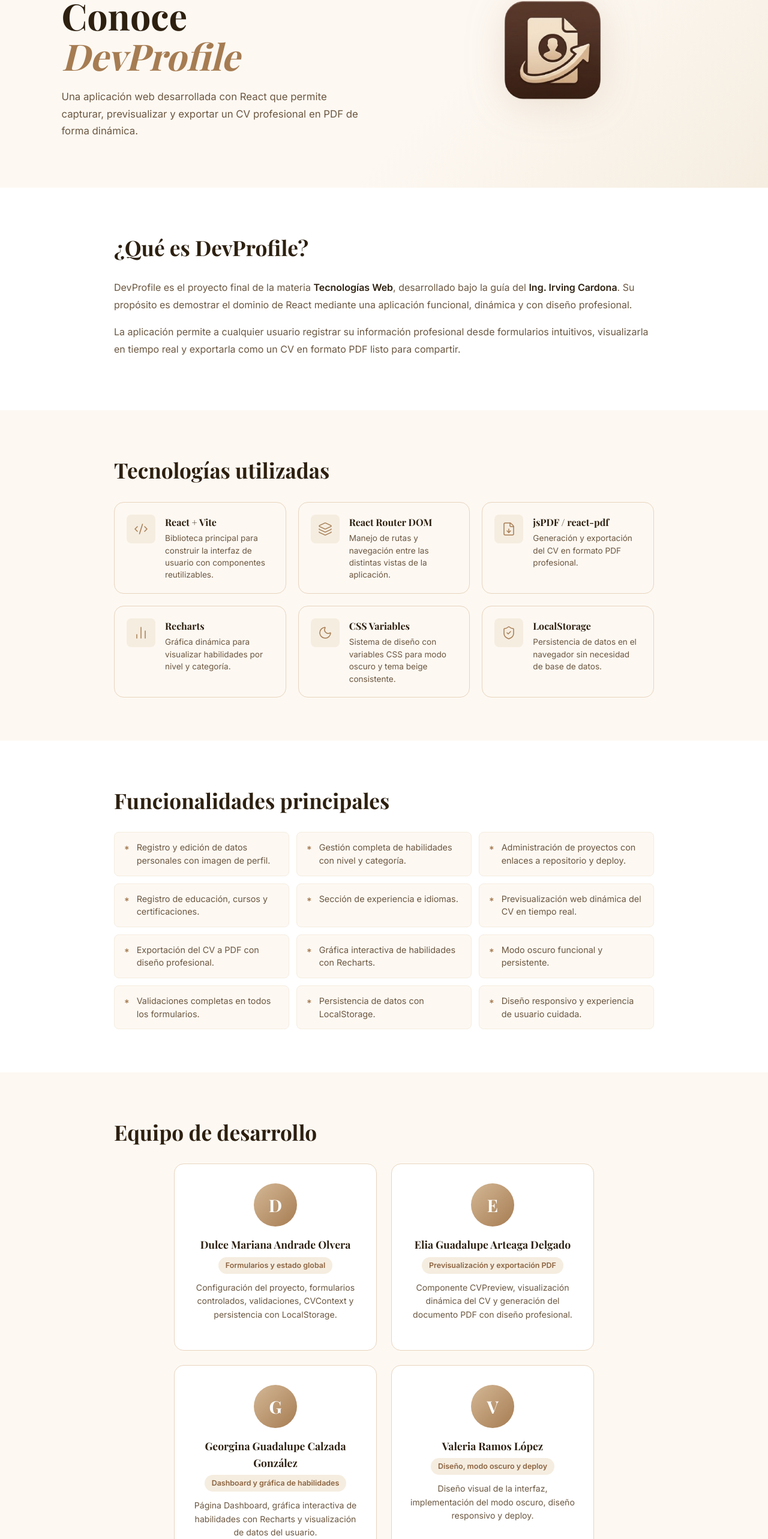
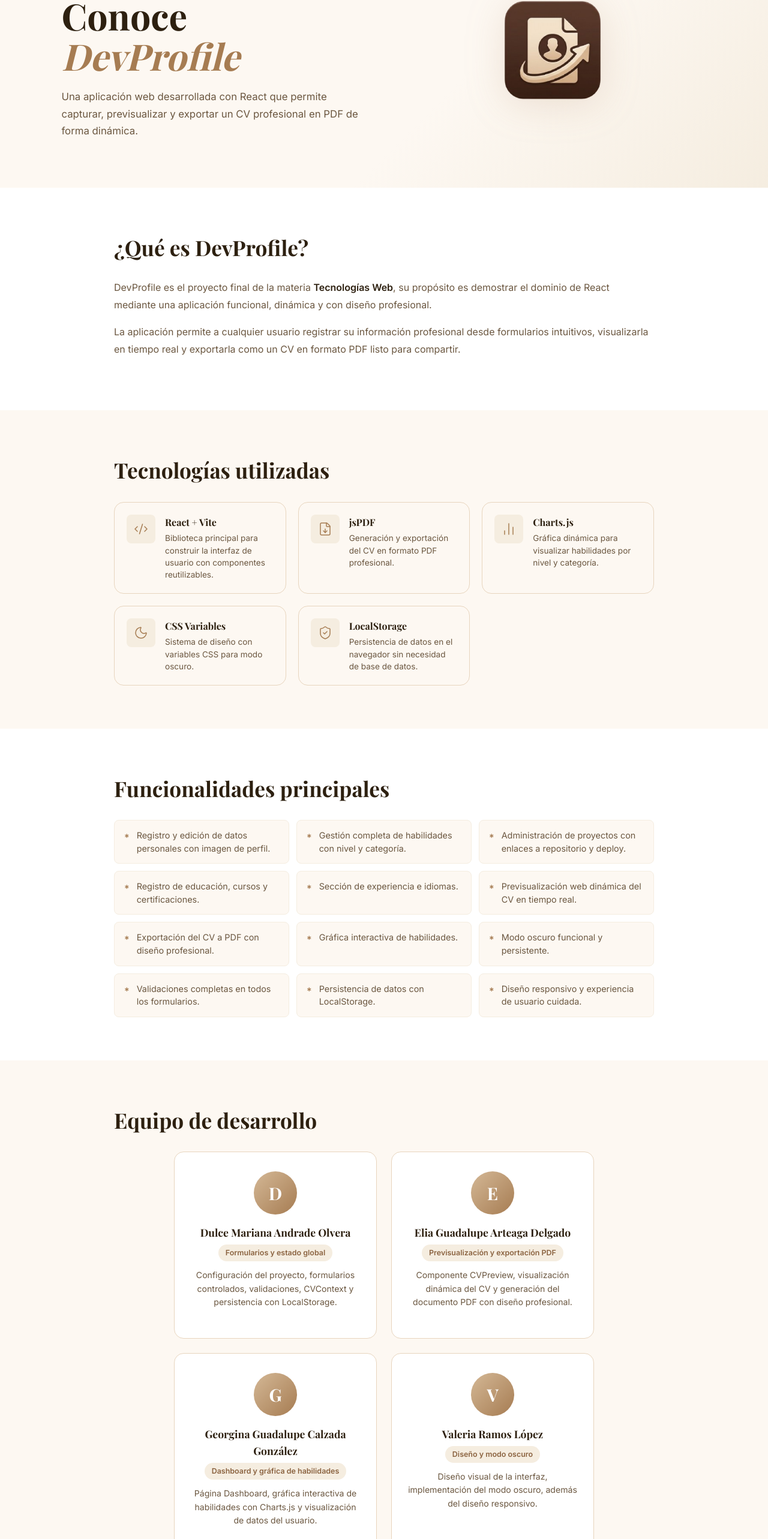
Before and after one commit to DulceMarianaAndrade/devprofile, a React (Vite) app: page /about in a window 1280 px wide. Shown: the part 214-2780 px from the top of the page at 60% size. Built offline with nearby package versions, Linux system fonts and the light colour scheme.

Commit message:
correcciones finales

```diff
--- a/src/components/ExtraInfoForm.jsx
+++ b/src/components/ExtraInfoForm.jsx
@@ -238,7 +238,7 @@
               name="descripcion"
               value={formIdioma.descripcion}
               onChange={handleChangeIdioma}
-              placeholder="Ej. Cambridge B2"
+              placeholder="Ej. Conocimientos básicos del idioma"
             />
           </div>
 
--- a/src/components/Footer.jsx
+++ b/src/components/Footer.jsx
@@ -25,7 +25,7 @@
           <span>Tecnologías Web</span>
           <span>React + Vite</span>
           <span>react-router-dom</span>
-          <span>Recharts</span>
+          <span>Charts.js</span>
         </div>
 
       </div>
--- a/src/pages/About.jsx
+++ b/src/pages/About.jsx
@@ -36,9 +36,8 @@
           <h2>¿Qué es DevProfile?</h2>
           <p>
             DevProfile es el proyecto final de la materia <strong>Tecnologías Web</strong>,
-            desarrollado bajo la guía del <strong>Ing. Irving Cardona</strong>. Su propósito
-            es demostrar el dominio de React mediante una aplicación funcional, dinámica
-            y con diseño profesional.
+            su propósito es demostrar el dominio de React mediante una aplicación funcional,
+            dinámica y con diseño profesional.
           </p>
           <p>
             La aplicación permite a cualquier usuario registrar su información profesional
@@ -122,24 +121,19 @@
     desc: "Biblioteca principal para construir la interfaz de usuario con componentes reutilizables.",
   },
   {
-    icon: Layers,
-    nombre: "React Router DOM",
-    desc: "Manejo de rutas y navegación entre las distintas vistas de la aplicación.",
-  },
-  {
     icon: FileDown,
-    nombre: "jsPDF / react-pdf",
+    nombre: "jsPDF",
     desc: "Generación y exportación del CV en formato PDF profesional.",
   },
   {
     icon: BarChart2,
-    nombre: "Recharts",
+    nombre: "Charts.js",
     desc: "Gráfica dinámica para visualizar habilidades por nivel y categoría.",
   },
   {
     icon: Moon,
     nombre: "CSS Variables",
-    desc: "Sistema de diseño con variables CSS para modo oscuro y tema beige consistente.",
+    desc: "Sistema de diseño con variables CSS para modo oscuro.",
   },
   {
     icon: ShieldCheck,
@@ -156,7 +150,7 @@
   "Sección de experiencia e idiomas.",
   "Previsualización web dinámica del CV en tiempo real.",
   "Exportación del CV a PDF con diseño profesional.",
-  "Gráfica interactiva de habilidades con Recharts.",
+  "Gráfica interactiva de habilidades.",
   "Modo oscuro funcional y persistente.",
   "Validaciones completas en todos los formularios.",
   "Persistencia de datos con LocalStorage.",
@@ -177,12 +171,12 @@
   {
     nombre: "Georgina Guadalupe Calzada González",
     rol: "Dashboard y gráfica de habilidades",
-    desc: "Página Dashboard, gráfica interactiva de habilidades con Recharts y visualización de datos del usuario.",
+    desc: "Página Dashboard, gráfica interactiva de habilidades con Charts.js y visualización de datos del usuario.",
   },
   {
     nombre: "Valeria Ramos López",
-    rol: "Diseño, modo oscuro y deploy",
-    desc: "Diseño visual de la interfaz, implementación del modo oscuro, diseño responsivo y deploy.",
+    rol: "Diseño y modo oscuro",
+    desc: "Diseño visual de la interfaz, implementación del modo oscuro, además del diseño responsivo.",
   },
 ];
 
--- a/src/styles/Footer.css
+++ b/src/styles/Footer.css
@@ -70,3 +70,5 @@
     gap: 32px;
   }
 }
+
+/* ── DARK MODE ── */
--- a/src/styles/dark-mode.css
+++ b/src/styles/dark-mode.css
@@ -148,3 +148,17 @@
 .dark .error {
   color: #e74c3c;
 }
+
+.dark .footer {
+  background: rgba(29, 18, 8, 0.95);
+  border-bottom-color: var(--beige-200);
+  color: var(--text-soft);
+}
+
+.dark .footer_brand p {
+  color: var(--beige-600);
+}
+
+.dark .footer__links h4{
+  color: var(--text-soft);
+}
```
